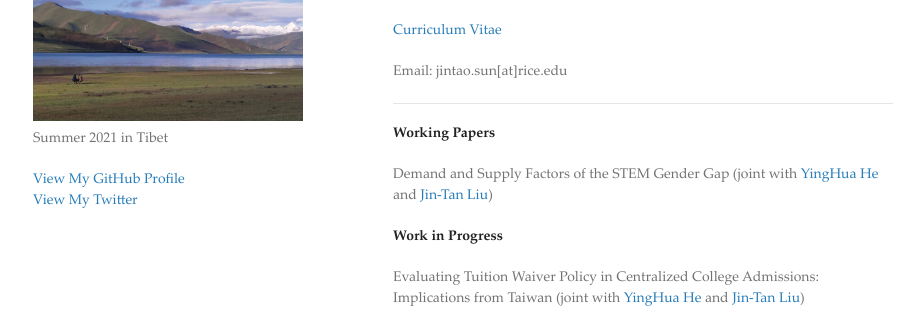
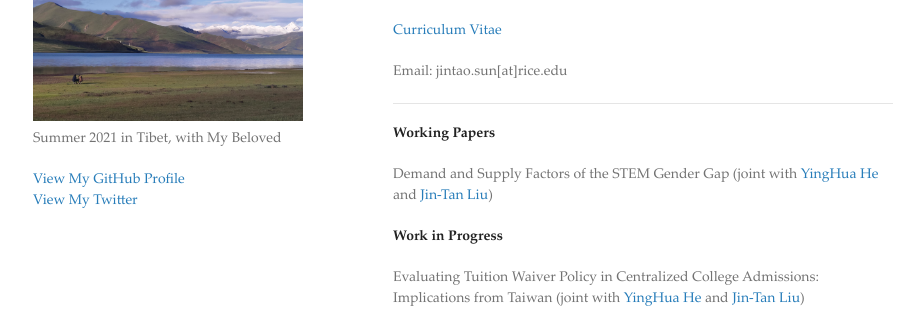
Before and after one commit to jintao-sun/jintao-sun.github.io, a Jekyll site: the page built from index.md, in a window 1280 px wide. Shown: the part 140-462 px from the top of the page, without its empty margins (177-1101 px from the left). Built offline with Jekyll 4.4.1, drawn with Linux system fonts in a browser that asks for light colours.

Commit message:
Update _config.yml

```diff
--- a/_config.yml
+++ b/_config.yml
@@ -1,5 +1,5 @@
 title: Jintao Sun
 logo: /assets/img/Tibet.jpg
-logotext: Summer 2021 in Tibet
+logotext: Summer 2021 in Tibet, with My Beloved
 google_analytics:
 theme: jekyll-theme-minimal
```
